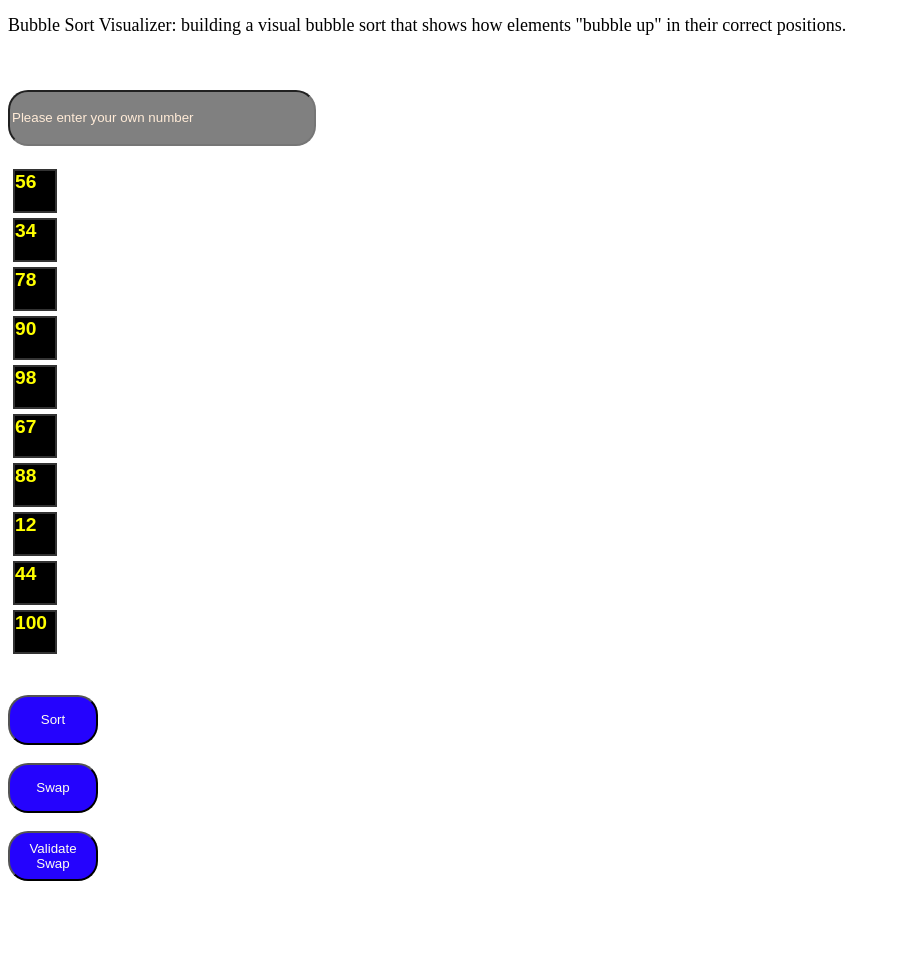
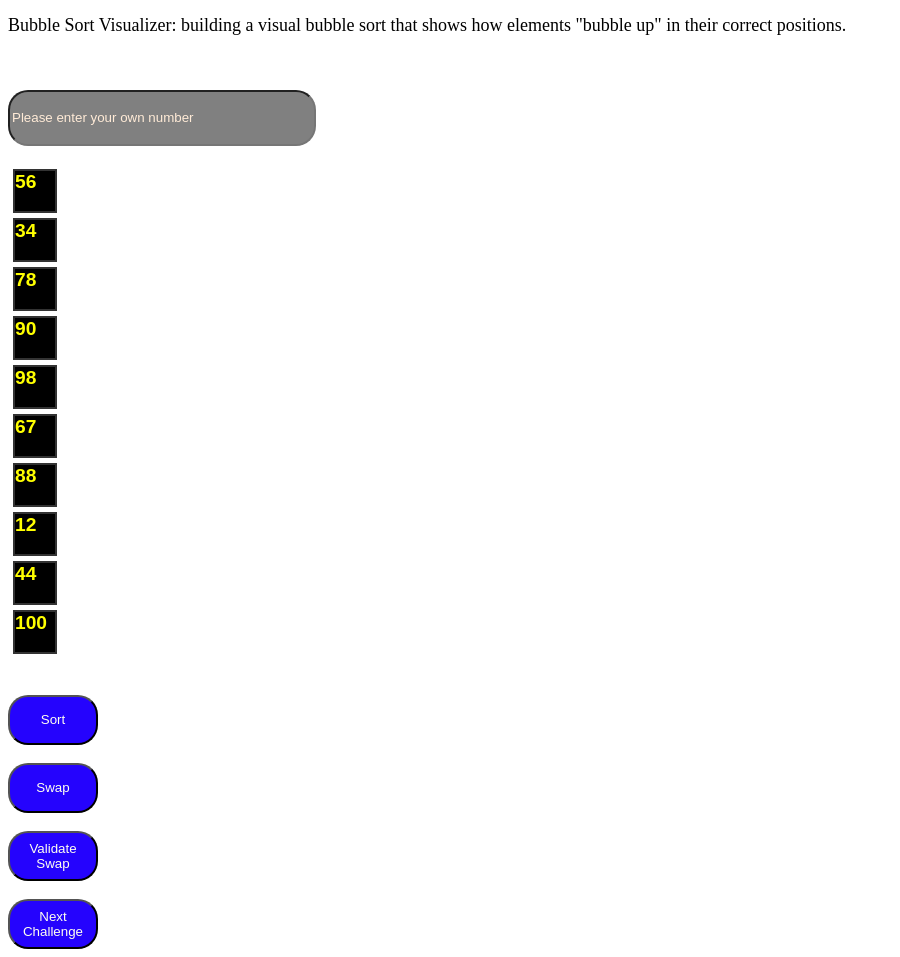
Before and after one commit to MaccccD/To-Do-List-App, a website: page HTML/Algorithms2.html in a window 1280 px wide. Shown: the part 48-1005 px from the top of the page, without its empty margins (0-900 px from the left). Before the commit the page ends 937 px from the top, so only its background shows below. Drawn offline with Linux system fonts and the light colour scheme.

Commit message:
Navigation Update
-quick nav update.

```diff
--- a/HTML/Algorithms2.html
+++ b/HTML/Algorithms2.html
@@ -28,6 +28,10 @@
     <br/><br/>
     <button id="validateSwap">Validate Swap</button>
 
+     <br/><br/>
+    <a href="../HTML/Algorithms3.html"><button id="nextBtn">Next Challenge</button></a>
+
+
 
 
 
```
